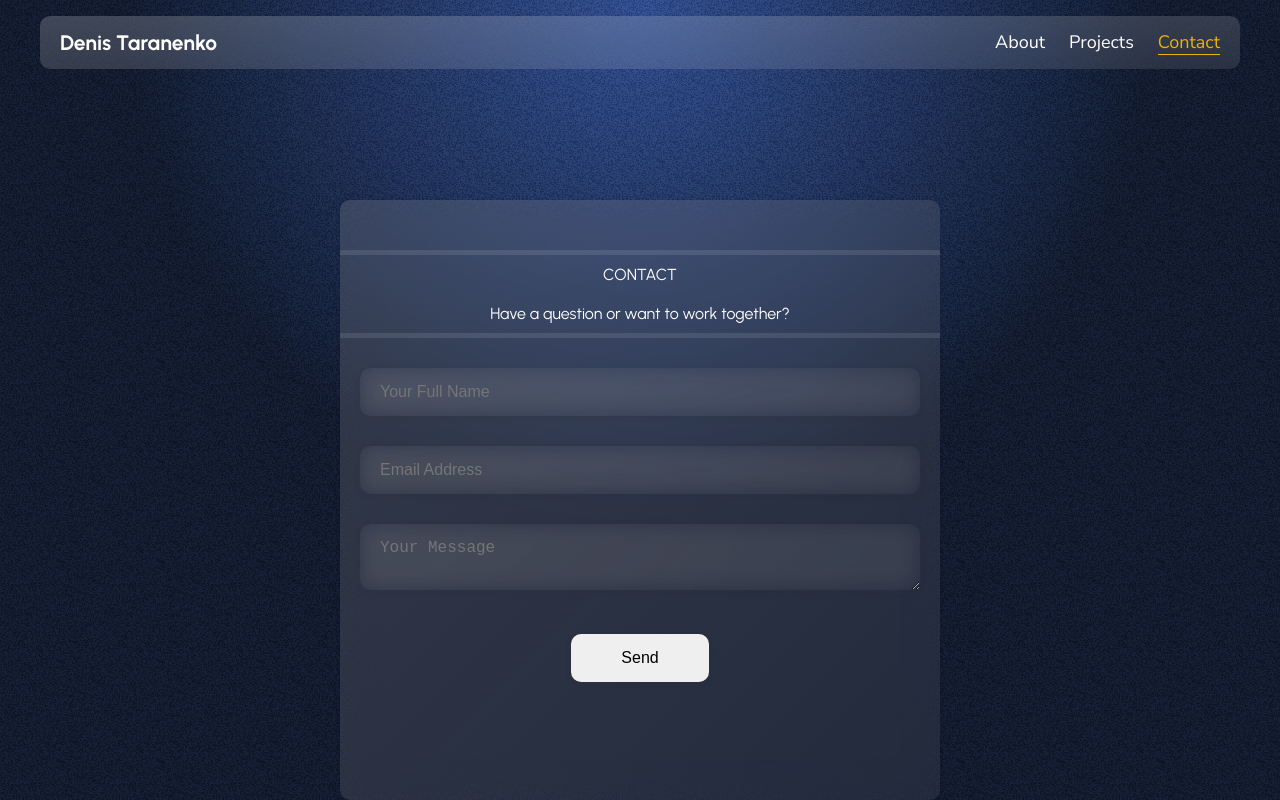
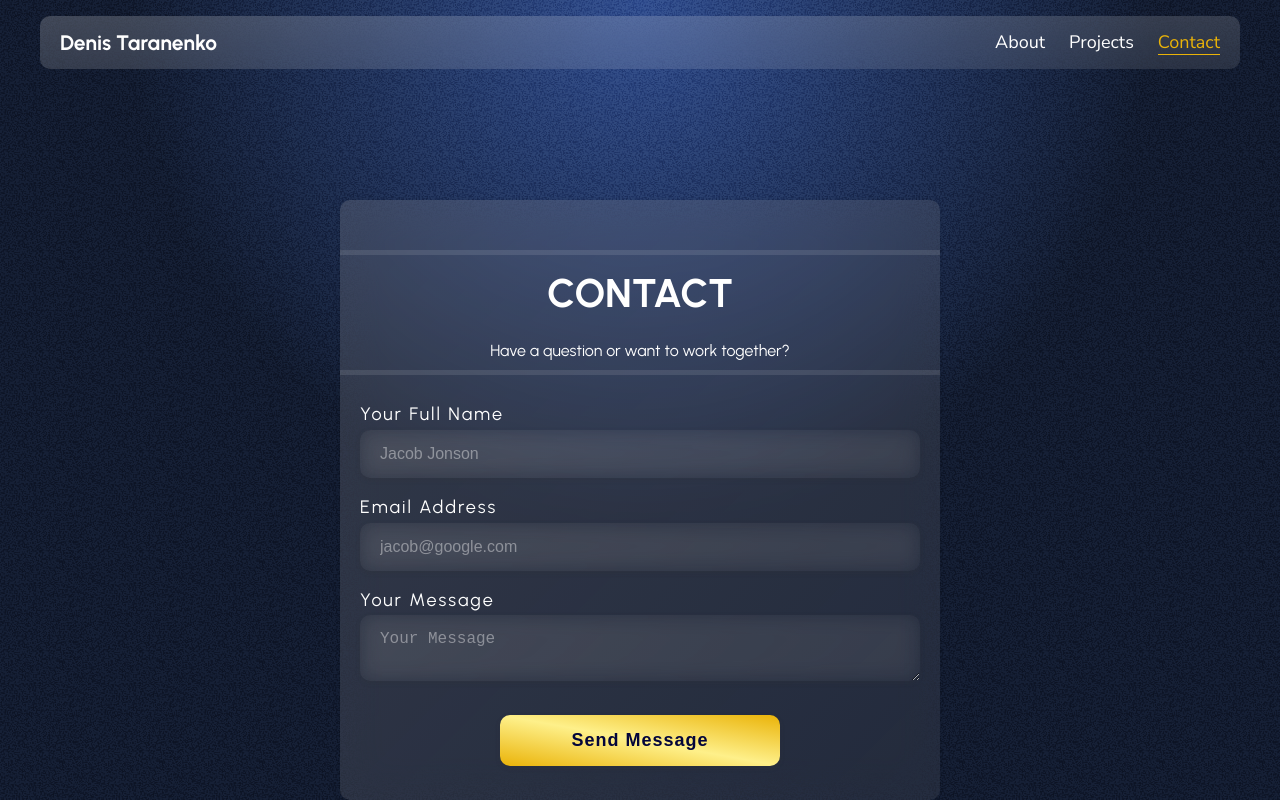
Before and after one commit to Denis2982/portfolio_front-end, a Next.js app: page /contact in a window 1280 px wide. Shown: the top 800 px of the page. Built offline with nearby package versions, Linux system fonts and the light colour scheme.

Commit message:
add logic contact form

```diff
--- a/package.json
+++ b/package.json
@@ -9,6 +9,7 @@
     "lint": "next lint"
   },
   "dependencies": {
+    "@emailjs/browser": "^3.12.1",
     "@heroicons/react": "^2.1.1",
     "@react-three/drei": "^9.96.1",
     "@react-three/fiber": "^8.15.14",
@@ -17,6 +18,10 @@
     "next": "14.0.4",
     "react": "^18",
     "react-dom": "^18",
+    "react-spinners": "^0.13.8",
+    "resend": "^3.1.0",
+    "sweetalert2": "^11.10.4",
+    "sweetalert2-react-content": "^5.0.7",
     "three": "^0.160.1"
   },
   "devDependencies": {
--- a/src/app/contact/contact.module.scss
+++ b/src/app/contact/contact.module.scss
@@ -7,9 +7,9 @@
   display: flex;
   align-items: center;
   justify-content: center;
-  overflow: hidden;
-  overflow-y: hidden;
-  overflow-x: hidden;
+  // overflow: hidden;
+  // overflow-y: hidden;
+  // overflow-x: hidden;
 }
 
 .contactField {
@@ -23,7 +23,7 @@
   position: relative;
   background: #fff;
   min-height: 600px;
-  min-width: 600px;
+  width: 600px;
   background: linear-gradient(
     to right bottom,
     rgba(186, 183, 183, 0.2),
@@ -36,31 +36,13 @@
   flex-flow: column;
   box-shadow: 0 0 5px 0 rgba(22, 22, 22, 0.1);
 }
-.form {
-  position: relative;
-  &::after {
-    content: "";
-    position: absolute;
-    top: 0;
-    left: -3.5%;
-    width: 107%;
-    height: 100%;
-    border-radius: 10px;
-
-    box-shadow: 0 0 5px 5px rgba(34, 34, 34, 0.5);
-    opacity: 0;
-    visibility: hidden;
-  }
-  &._sending::after {
-    opacity: 1;
-    visibility: visible;
-  }
-}
 
 .contactTitle {
-  // @include text($ff, 700, 40px, 60px, $white);
+  font-weight: 700;
+  font-size: 40px;
+  line-height: 1.4;
+  color: white;
   position: relative;
-  color: #fff;
   text-align: center;
   text-transform: uppercase;
   margin-top: 50px;
@@ -69,12 +51,12 @@
 }
 
 .contactText {
-
   position: relative;
   color: #fff;
   text-align: center;
   padding: 10px;
   border-bottom: 5px solid rgba(255, 255, 255, 0.1);
+  margin-bottom: 30px;
 }
 
 .contactForm {
@@ -86,90 +68,3 @@
   padding-inline: 20px;
   width: 100%;
 }
-
-.contactForm .field {
-  margin: 30px 0;
-  text-align: center;
-  width: 100%;
-}
-
-.contactForm .field label {
-  display: block;
-  font-size: 20px;
-  margin-bottom: 5px;
-  letter-spacing: 2px;
-}
-
-.contactForm .field input,
-.contactForm .field textarea {
-  width: 100%;
-
-  border: 0px;
-  padding: 15px 20px;
-  border-radius: 10px;
-  outline: none;
-  box-shadow: 0 2px 5px 0 rgba(50, 50, 50, 0.2);
-  background: transparent;
-  backdrop-filter: blur(10px);
-  color: black;
-  font-size: 16px;
-}
-
-// ::placeholder {
-//   color: white;
-//   letter-spacing: 2px;
-// }
-
-.contactForm .field input:focus,
-.contactForm .field textarea:focus {
-  background: linear-gradient(
-    to right bottom,
-    rgba(255, 255, 255, 0.4),
-    rgba(255, 255, 255, 0.2)
-  );
-  backdrop-filter: blur(50px);
-}
-
-.contactForm form {
-  width: 100%;
-}
-
-.contactField .button-field {
-  display: flex;
-  flex-flow: column;
-}
-
-.contactForm .field button {
-
-  flex-grow: 1;
-  border: 0px;
-  padding: 15px 50px;
-  outline: none;
-  text-align: center;
-  cursor: pointer;
-  margin: 10px;
-  transition: 1s;
-  box-shadow: 0 2px 5px 0 rgba(50, 50, 50, 0.2);
-  font-size: 16px;
-  border-radius: 10px;
-}
-
-.contactForm .field button:hover {
-  transform: translateY(-3px);
-  transition: 1s;
-}
-
-.contactForm .button-contact {
-  background: linear-gradient(
-    to right bottom,
-    rgb(223, 55, 153),
-    rgb(202, 44, 128)
-  );
-  color: #fff;
-}
-
-
-
-._error {
-  box-shadow: 0 0 15px red;
-}
--- a/src/app/contact/page.tsx
+++ b/src/app/contact/page.tsx
@@ -1,4 +1,6 @@
 import { Metadata } from "next";
+import ContactForm from "@/components/form/Form";
+
 import styles from "./contact.module.scss";
 import clsx from "clsx";
 
@@ -7,8 +9,9 @@ export const metadata: Metadata = {
 };
 
 export default function Contact() {
+
   return (
-    <div className={styles.contact}>
+    <div className={clsx(styles.contact, "container")}>
       <div className={styles.contactField}>
         <div className={styles.contactBackground}>
           <div className={styles.contactTitle}>
@@ -18,46 +21,9 @@ export default function Contact() {
             <span>Have a question or want to work together?</span>
           </div>
           <div className={styles.contactForm}>
-            <form
-              method="POST"
-              action="sendmail/sendmail.php"
-              id="form"
-              className={styles.form}
-            >
-              <div className={clsx(styles.field, styles.nameField)}>
-                <input
-                  required
-                  type="text"
-                  id="name"
-                  name="name"
-                  placeholder="Your Full Name"
-                  className={styles._req}
-                />
-              </div>
-              <div className={clsx(styles.field, styles.emailField)}>
-                <input
-                  required
-                  type="email"
-                  id="email"
-                  name="email"
-                  placeholder="Email Address"
-                  className={clsx(styles._req, styles._email)}
-                />
-              </div>
-              <div className={clsx(styles.field, styles.messageField)}>
-                <textarea
-                  className={styles.contact__inputArea}
-                  name="message"
-                  id="message"
-                  placeholder="Your Message"
-                ></textarea>
-              </div>
-              <div className={clsx(styles.field, styles.buttonField)}>
-                <button className={clsx(styles.button, styles.buttonContact)} type="submit">
-                  Send
-                </button>
-              </div>
-            </form>
+
+            <ContactForm />
+
           </div>
         </div>
       </div>
--- a/src/app/layout.tsx
+++ b/src/app/layout.tsx
@@ -15,7 +15,7 @@ export default function RootLayout({
 }) {
   return (
     <html lang="en" className="backgroundBody">
-      <body >
+      <body>
         <Header />
         {children}
         <div className="backgroundMain" />
--- /dev/null
+++ b/src/components/form/Form.module.scss
@@ -0,0 +1,87 @@
+.form {
+  display: flex;
+  flex-direction: column;
+
+  &__block {
+    margin-bottom: 20px;
+  }
+
+  &__label {
+    display: block;
+    font-family: "Urbanist", sans-serif;
+    font-weight: 400;
+    font-size: 18px;
+    line-height: 1.1;
+    letter-spacing: 2px;
+    color: white;
+    margin-bottom: 5px;
+  }
+
+  &__input {
+    width: 100%;
+    border: 0px;
+    padding: 15px 20px;
+    border-radius: 10px;
+    outline: none;
+    box-shadow: 0 2px 5px 0 rgba(50, 50, 50, 0.2);
+    background: transparent;
+    backdrop-filter: blur(10px);
+    color: white;
+    font-size: 16px;
+    &::placeholder {
+      color: rgba(255, 255, 255, 0.4);
+    }
+  }
+}
+
+.contactForm input:focus,
+.contactForm textarea:focus {
+  background: linear-gradient(
+    to right bottom,
+    rgba(255, 255, 255, 0.4),
+    rgba(255, 255, 255, 0.2)
+  );
+  backdrop-filter: blur(50px);
+}
+
+.form {
+  width: 100%;
+}
+
+.btn {
+  display: flex;
+  align-items: center;
+  justify-content: center;
+  height: 51px;
+  align-self: center;
+  width: 50%;
+  flex-grow: 1;
+  border: 0px;
+  padding: 15px 50px;
+  outline: none;
+  text-align: center;
+  cursor: pointer;
+  margin: 10px;
+  transition: 1s;
+  box-shadow: 0 2px 5px 0 rgba(50, 50, 50, 0.2);
+  font-size: 18px;
+  font-weight: 700;
+  letter-spacing: 1px;
+  border-radius: 10px;
+  background: linear-gradient(
+    to right top,
+    rgb(234, 179, 8),
+    rgb(254, 240, 138),
+    rgb(234, 179, 8)
+  );
+  color: rgb(3, 5, 58);
+}
+
+.btn:hover {
+  transform: translateY(-3px);
+  transition: 1s;
+}
+
+._error {
+  box-shadow: 0 0 15px red;
+}
--- /dev/null
+++ b/src/components/form/Form.tsx
@@ -0,0 +1,103 @@
+"use client";
+
+import emailjs from "@emailjs/browser";
+import styles from "./Form.module.scss";
+import { MutableRefObject, useRef, useState } from "react";
+import { HashLoader } from "react-spinners";
+import Swal from "sweetalert2";
+import withReactContent from "sweetalert2-react-content";
+
+const ContactForm = () => {
+  const MySwal = withReactContent(Swal);
+
+  const [spinner, setSpinner] = useState(false);
+  const formRef = useRef() as MutableRefObject<HTMLFormElement>;
+
+  const sendEmail = (e: React.FormEvent<HTMLFormElement>) => {
+    e.preventDefault();
+
+    setSpinner(true);
+    emailjs
+      .sendForm(
+        "service_9vs9qbd",
+        "template_sqjc4yu",
+        formRef.current,
+        "pfg--HlZEFV2BUwVs"
+      )
+      .then(
+        (result) => {
+          setSpinner(false);
+          MySwal.fire({
+            icon: "success",
+            iconColor: "green",
+            title: "Send!",
+            showConfirmButton: false,
+            timer: 3000,
+          });
+        },
+        (error) => {
+          setSpinner(false);
+          MySwal.fire({
+            icon: "error",
+            iconColor: "red",
+            title: false,
+            text: "Error send!",
+            timer: 3000,
+          });
+        }
+      );
+
+    formRef.current.reset();
+  };
+
+  return (
+    <form className={styles.form} onSubmit={sendEmail} ref={formRef}>
+      <div className={styles.form__block}>
+        <label htmlFor="name" className={styles.form__label}>
+          Your Full Name
+        </label>
+        <input
+          name="fullName"
+          type="text"
+          id="name"
+          required
+          className={styles.form__input}
+          placeholder="Jacob Jonson"
+        />
+      </div>
+      <div className={styles.form__block}>
+        <label htmlFor="email" className={styles.form__label}>
+          Email Address
+        </label>
+        <input
+          name="email"
+          type="email"
+          id="email"
+          required
+          className={styles.form__input}
+          placeholder="jacob@google.com"
+        />
+      </div>
+      <div className={styles.form__block}>
+        <label htmlFor="message" className={styles.form__label}>
+          Your Message
+        </label>
+        <textarea
+          name="message"
+          id="message"
+          className={styles.form__input}
+          placeholder="Your Message"
+        />
+      </div>
+      <button type="submit" className={styles.btn}>
+        {spinner ? (
+          <HashLoader color="rgb(3, 5, 58)" size={40} />
+        ) : (
+          "Send Message"
+        )}
+      </button>
+    </form>
+  );
+};
+
+export default ContactForm;
```
Also changed, not shown: src/app/api/send/route.tsx (added, +28 -0 lines), 1 other file (tests, documents, lock files or other folders).
